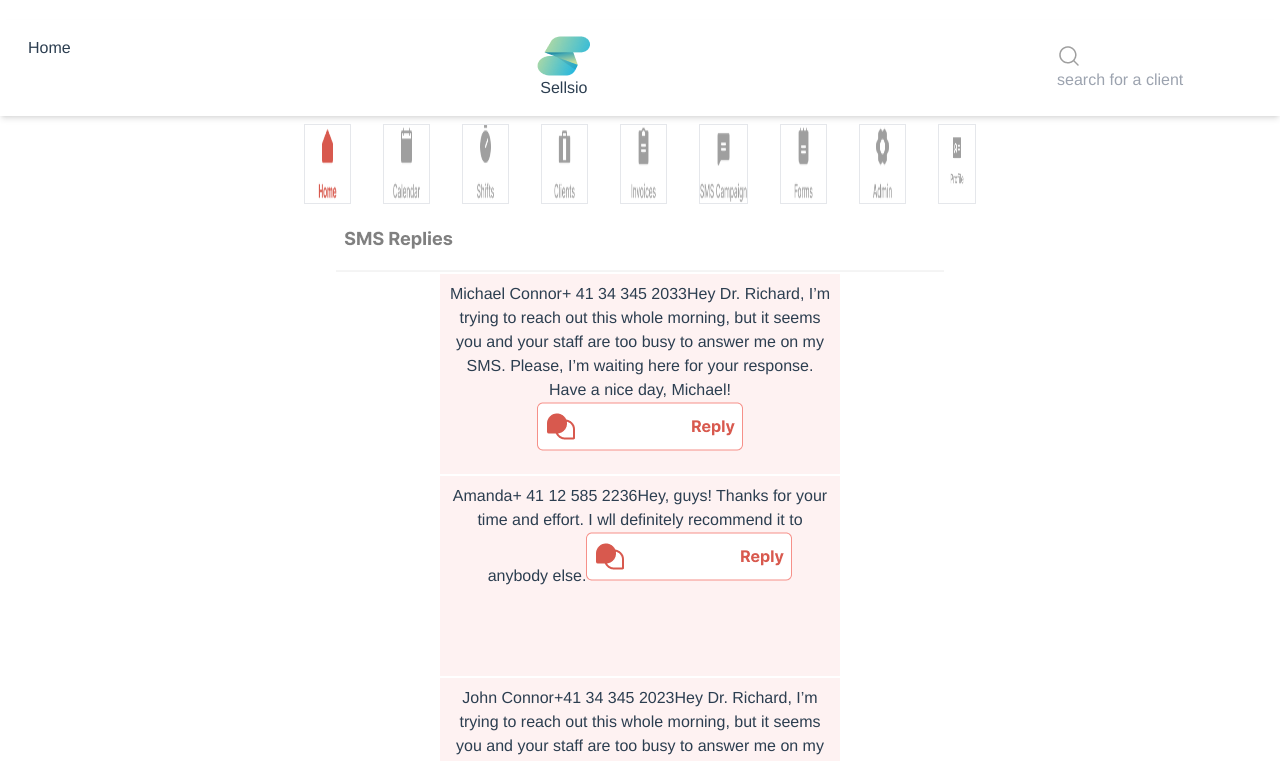
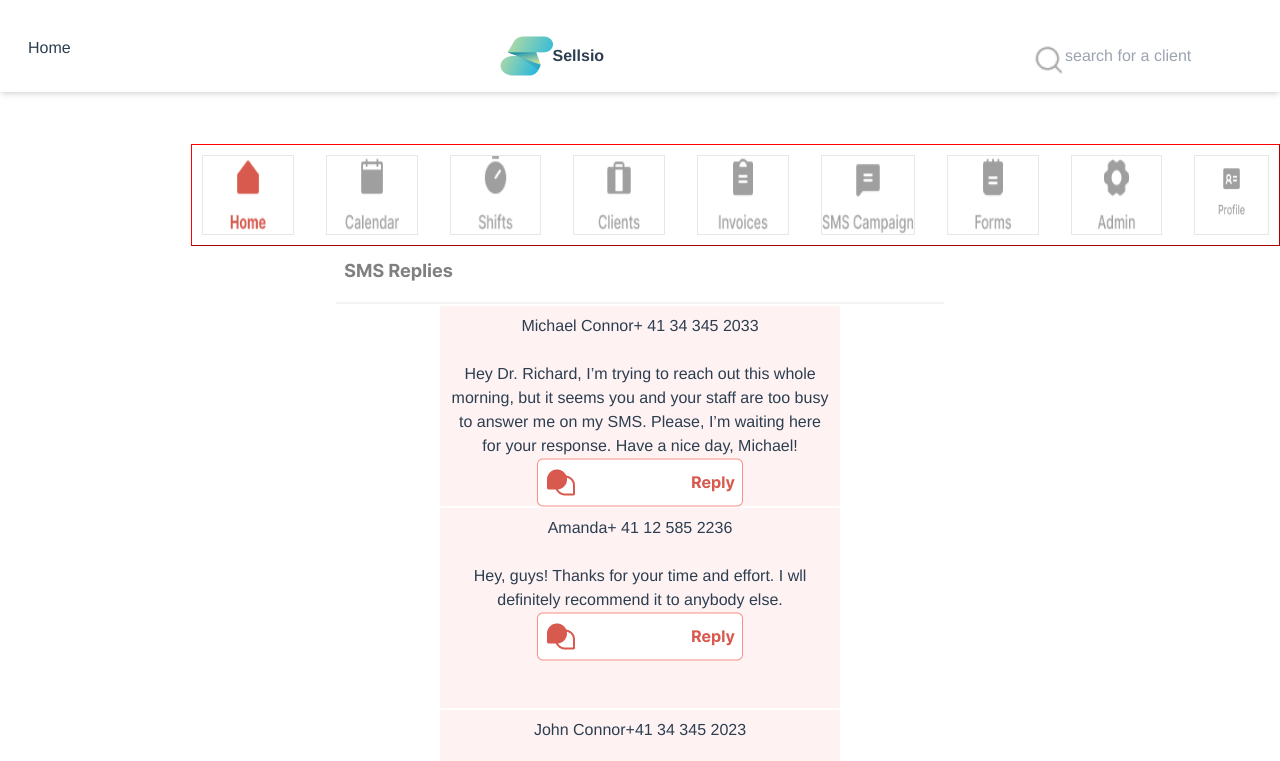
Before and after one commit to Dejan21/Vue-project, a Vue app: page / in a window 1280 px wide. Shown: the top 761 px of the page. Built offline with nearby package versions, Linux system fonts and the light colour scheme.

Commit message:
Style Home and Nav

```diff
--- a/src/components/HeaderComponent.vue
+++ b/src/components/HeaderComponent.vue
@@ -1,6 +1,7 @@
 <template>
-<div class="container-md m-auto flex flex-row justify-between h-10 gap-8 max-w-2xl mt-2">
-    <div>
+<div class="container-md m-auto flex flex-row justify-between h-10 gap-8 max-w-2xl mt-2 p-11 border-red-300">
+ <div class="flex mt-0 container-fluid absolute left-px gap-8 pl-40">
+  <div>
         <img src="../assets/home.png" class="h-20 w-30 border border-solid m" >
     </div>
     <div>
@@ -26,7 +27,8 @@
     </div>
     <div>
         <img src="../assets/Profile.png" class="h-20 w-30 border border-solid" >
-    </div>
+   </div>
+ </div>
 </div>
 </template>
 
@@ -38,3 +40,11 @@ export default {
   },
 };
 </script>
+
+<style scoped>
+ .container-fluid{
+  border: red 1px outset;
+  margin-left: 190px;
+  padding: 10px
+ }
+</style>
--- a/src/components/Navbar.vue
+++ b/src/components/Navbar.vue
@@ -1,11 +1,11 @@
 <template>
   <div class="mt-5 border-solid shadow-md navbar bg-white-500 p-4 w-30 flex flex-row justify-between">
     <p class="text-left pl-3">Home</p>
-    <div>
+    <div class="flex font-bold items-center">
       <img src="../assets/Grouplogo.png"  />
       <h1>Sellsio</h1>
     </div>
-    <div class="input">
+    <div class="input flex">
       <img src="../assets/Search.png" class="mt-2" />
       <input type="text" placeholder="search for a client" class="ml-30" />
     </div>
--- a/src/views/HomePage.vue
+++ b/src/views/HomePage.vue
@@ -4,7 +4,7 @@
     <HeaderComponent msg="Home" />
   </div>
   <div>
-  <img src="../assets/Frame.png" class="m-auto mt-10">
+  <img src="../assets/Frame.png" class="m-auto mt-12">
     <ul >
       <li
       v-for="client in clients"
@@ -13,7 +13,9 @@
       >
         <span>{{client.name}}</span>
         <span>{{client.number}}</span>
-        <span>{{client.description}}</span>
+        <br />
+        <br />
+        <span>{{ client.description }}</span>
         <button>
          <img src="../assets/Reply.png">
         </button>
```
